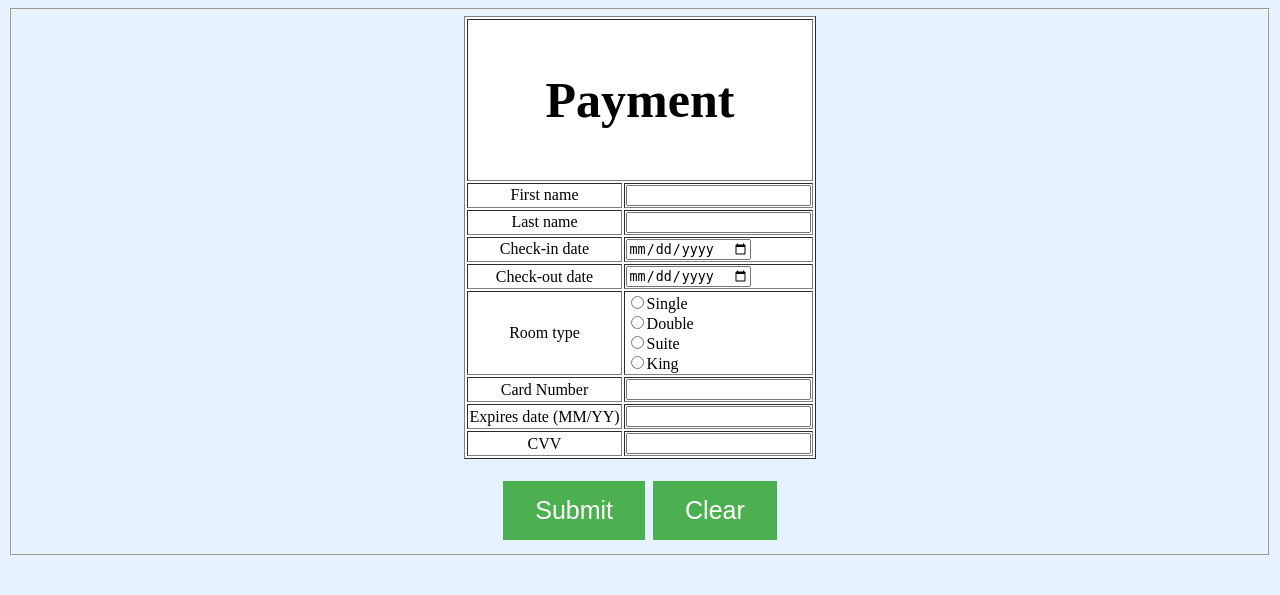
After one commit to ftnd/ITCS443-Project-Hotel-Booking, a Flask app: template templates/payment.html in a window 1280 px wide. The commit adds this page. Shown: the top 595 px of the page. Run offline with Flask 2, Linux system fonts and the light colour scheme; the template is opened without the code that fills it, so the values that code supplies are empty.

Commit message:
Added requirement.txt, check-in page, BG of index, payment page

```diff
--- /dev/null
+++ b/templates/payment.html
@@ -0,0 +1,118 @@
+<!-- Tanadon Sangkhatorn 6188060 -->
+<!-- Thanyanit Jongjitragan 6188075 -->
+<!DOCTYPE html>
+<html>
+    <head>
+        <title>Payment</title>
+        <style>
+            .font-freestyle-script {
+				font-family: "Freestyle Script";
+				}
+            .button1 {
+				background-color: #4CAF50;
+				border: none;
+				color: white;
+				padding: 15px 32px;
+				text-align: center;
+				text-decoration: none;
+				display: inline-block;
+				font-size: 25px;
+				margin: 4px 2px;
+				cursor: pointer;
+			}
+        </style>
+    </head>
+    <body bgcolor="#E6F2FF">
+        <form action="/booking" method="post">
+        <fieldset align="center">
+            <table border="1" bgcolor = "#FFFFFF" align="center">
+                <tr>
+                    <th colspan="3">
+                        <b><p class = 'font-freestyle-script' style="font-size:50px">Payment</p></b>
+                    </th>
+                </tr>
+                <tr>
+                    <td>
+                        First name
+                    </td>
+                    <td align="left">
+                        <input type="text" name="firstname" pattern="[a-zA-Z]+" title="First name must contain only letters" required><br>
+                    </td>
+                </tr>
+                <tr>
+                    <td>
+                        Last name
+                    </td>
+                    <td align="left">
+                        <input type="text" name="lastname" pattern="[a-zA-Z]+" title="Last name must contain only letters" required><br>
+                    </td>
+                </tr>
+                <tr>
+                    <td>
+                        Check-in date
+                    </td>
+                    <td align="left">
+                        <input type="date" name="startDate" required>
+                    </td>
+                </tr>
+                <tr>
+                    <td>
+                        Check-out date
+                    </td>
+
+                    <td align="left">
+                        <input type="date" name="endDate" required>
+                    </td>
+                </tr>
+                <tr>
+                    <td>
+                        Room type
+                    </td>
+                    <td align="left">
+                        <input type="radio" name="RoomType" value="Single">Single<br>
+                        <input type="radio" name="RoomType" value="Double">Double<br>
+                        <input type="radio" name="RoomType" value="Suite">Suite<br>
+                        <input type="radio" name="RoomType" value="King">King<br>
+                    </td>
+                </tr>
+
+                <tr>
+                    <td>
+                        Card Number
+                    </td>
+                    <td align="left">
+                        <input id="cardnumber" type="text" pattern="[0-9]*" inputmode="numeric" required><br>
+                    </td>
+                </tr>
+
+                <tr>
+                    <td>
+                        Expires date (MM/YY)
+                    </td>
+                    <td align="left">
+                        <input id="expirationdate" type="text" pattern="[0-9]*" inputmode="numeric" required>
+                    </td>
+                </tr>
+
+                <tr>
+                    <td>
+                        CVV
+                    </td>
+                    <td align="left">
+                        <input id="cvv" type="password" pattern="[0-9]*" inputmode="numeric" required><br>
+                    </td>
+                </tr>
+
+
+            </table>
+            <br>
+            <body align="center">
+                <button type="submit" class="button1">Submit</button>
+                <button type="reset" class="button1">Clear</button>
+
+
+
+            </body>
+        </fieldset>
+    </form>
+    </body>
```
Also changed, not shown: requirements.txt (+21 -1 lines), templates/check-in.html (added, +86 -0 lines), templates/index.html (+10 -1 lines).
